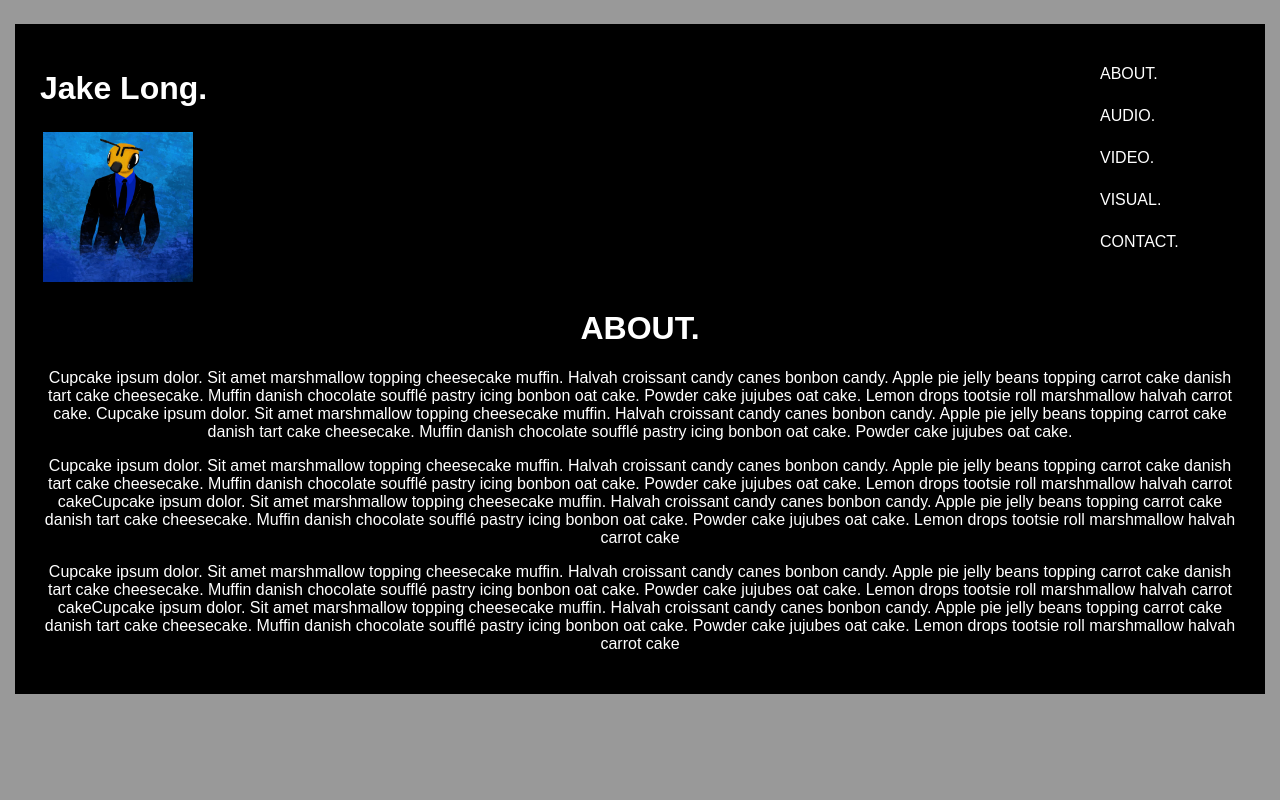
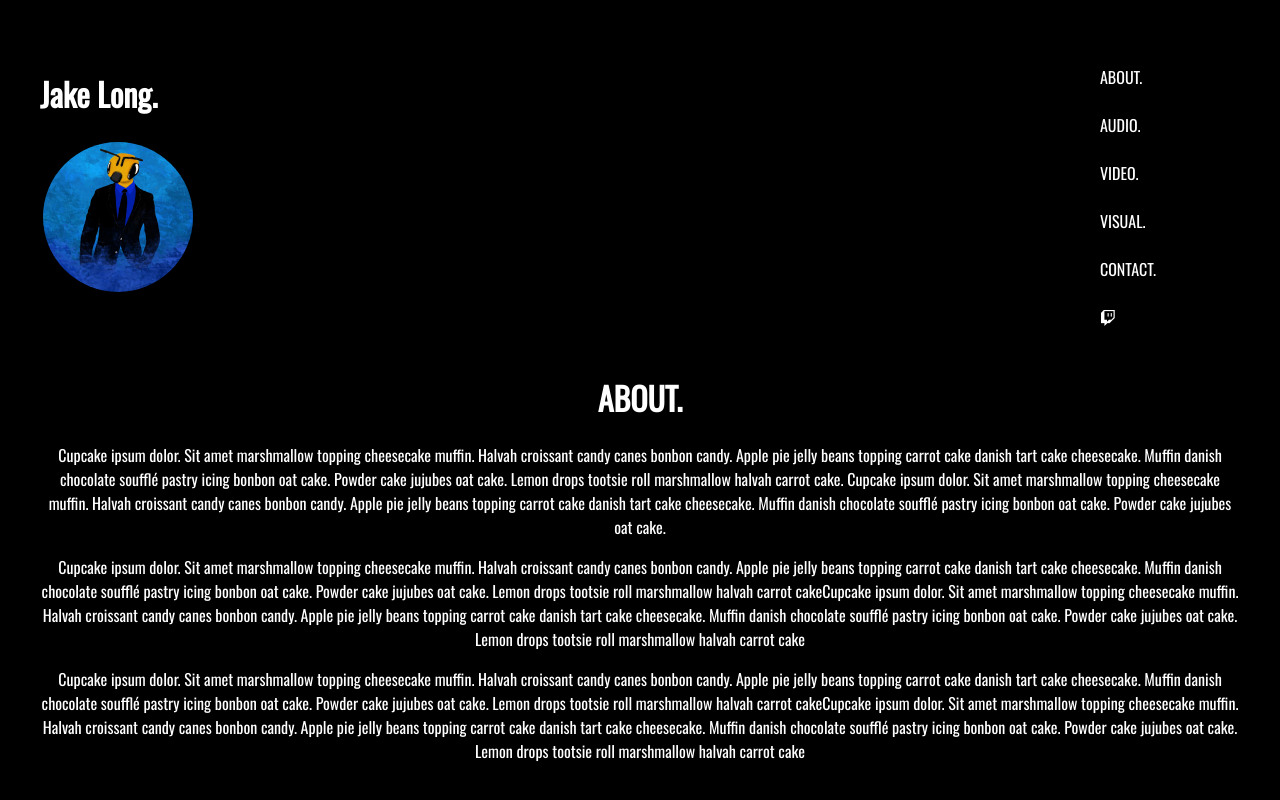
Before and after one commit to juhwlong/CTK301, a plain HTML site: page jakelong/JakeLong.html in a window 1280 px wide. Drawn offline with nearby package versions, Linux system fonts and the light colour scheme.

Commit message:
Add files via upload

```diff
--- a/jakelong/JakeLong.css
+++ b/jakelong/JakeLong.css
@@ -1,5 +1,6 @@
 body {
-  background-color: #999999;
+  background-color: black;
+  font-family: 'Oswald', sans-serif;
 }
 
 #wrapper {
@@ -17,11 +18,12 @@ header{
 }
 h1{
   color: white;
-  font-family: sans-serif;
 }
 .img{
   border: solid 3px black;
   width: 150px;
+  border-radius: 80px;
+  margin-top: 0px;
 }
 nav{
   grid-column: span 2;
@@ -33,10 +35,9 @@ nav li{
 nav li a{
   color: white;
   text-decoration: none;
-  font-family: sans-serif;
 }
 nav li a:hover{
-  font-weight: bolder;
+  font-weight: bold;
 }
 main{
   text-align: center;
@@ -44,5 +45,4 @@ main{
 }
 main p{
   color: white;
-  font-family: sans-serif;
 }
--- a/jakelong/JakeLong.html
+++ b/jakelong/JakeLong.html
@@ -2,7 +2,11 @@
 <html lang="en">
 <head>
 	<meta charset="UTF-8">
-	<title>JakeLong</title>
+	<title>Jake Long</title>
+	<link rel="preconnect" href="https://fonts.googleapis.com">
+	<link rel="preconnect" href="https://fonts.gstatic.com" crossorigin>
+	<link href="https://fonts.googleapis.com/css2?family=Oswald&display=swap" rel="stylesheet">
+	<link rel="stylesheet" href="https://cdn.jsdelivr.net/npm/bootstrap-icons@1.8.1/font/bootstrap-icons.css">
 	<link href="JakeLong.css" rel="stylesheet" type="text/css">
 </head>
 <body>
@@ -13,11 +17,13 @@
 	</header>
 	<nav>
 		<ul>
-			<li><a href="about">ABOUT.</a></li>
-			<li><a href="audio">AUDIO.</a></li>
-			<li><a href="video">VIDEO.</a></li>
-			<li><a href="visual">VISUAL.</a></li>
-			<li><a href="contact">CONTACT.</a></li>
+			<li><a href="JakeLong.html">ABOUT.</a></li>
+			<li><a href="audio.html">AUDIO.</a></li>
+			<li><a href="video.html">VIDEO.</a></li>
+			<li><a href="visual.html">VISUAL.</a></li>
+			<li><a href="contact.html">CONTACT.</a></li>
+			<li><a href="https://www.twitch.tv/bzneez" target="_blank" class="bi bi-twitch"></a></li>
+
 	</nav>
 	<main>
 		<h1> ABOUT. </h1>
```
Also changed, not shown: jakelong/audio.html (added, +35 -0 lines), 2 other files.
